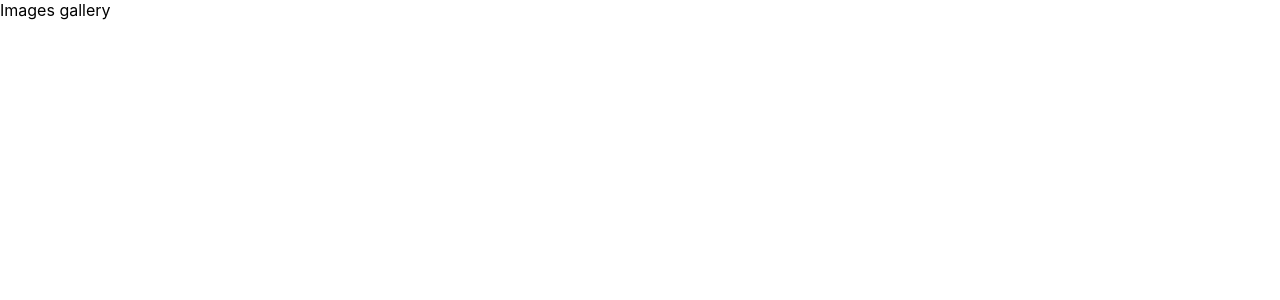
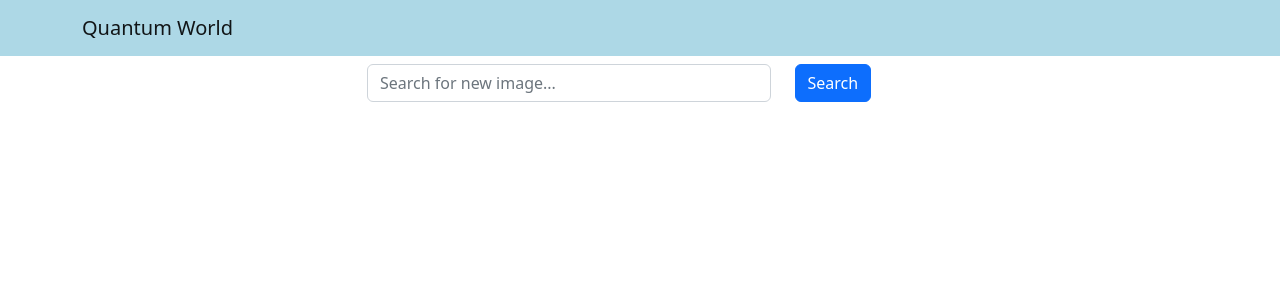
Before and after one commit to pravdo/Quantum-world, a React (Create React App) app in the folder frontend/: page / in a window 1280 px wide. Shown: the top 300 px of the page. Built offline with nearby package versions, Linux system fonts and the light colour scheme.

Commit message:
search component structure

```diff
--- a/frontend/package.json
+++ b/frontend/package.json
@@ -6,7 +6,9 @@
     "@testing-library/jest-dom": "^5.16.5",
     "@testing-library/react": "^13.4.0",
     "@testing-library/user-event": "^13.5.0",
+    "bootstrap": "^5.2.3",
     "react": "^18.2.0",
+    "react-bootstrap": "^2.7.0",
     "react-dom": "^18.2.0",
     "react-scripts": "5.0.1",
     "web-vitals": "^2.1.4"
--- a/frontend/src/App.js
+++ b/frontend/src/App.js
@@ -1,5 +1,14 @@
-function App() {
-  return <div className="App">Images gallery</div>;
-}
+import "bootstrap/dist/css/bootstrap.min.css";
+import Header from "./components/Header";
+import Search from "./components/Search";
+
+const App = () => {
+  return (
+    <div>
+      <Header title="Quantum World" />
+      <Search />
+    </div>
+  );
+};
 
 export default App;
--- /dev/null
+++ b/frontend/src/components/Header.js
@@ -0,0 +1,17 @@
+import { Navbar, Container } from "react-bootstrap";
+
+const navbarStyle = {
+  backgroundColor: "lightblue",
+};
+
+const Header = ({ title }) => {
+  return (
+    <Navbar style={navbarStyle} variant="light">
+      <Container>
+        <Navbar.Brand href="/">{title}</Navbar.Brand>
+      </Container>
+    </Navbar>
+  );
+};
+
+export default Header;
--- /dev/null
+++ b/frontend/src/components/Search.js
@@ -0,0 +1,33 @@
+import Container from "react-bootstrap/Container";
+import Row from "react-bootstrap/Row";
+import Col from "react-bootstrap/Col";
+import Form from "react-bootstrap/Form";
+import { Button } from "react-bootstrap";
+
+const Search = () => {
+  return (
+    <Container className="mt-2">
+      <Row className="justify-content-center">
+        <Col xs={12} md={8} lg={6}>
+          <Form>
+            <Row>
+              <Col xs={9}>
+                <Form.Control
+                  type="email"
+                  placeholder="Search for new image..."
+                />
+              </Col>
+              <Col>
+                <Button variant="primary" type="submit">
+                  Search
+                </Button>
+              </Col>
+            </Row>
+          </Form>
+        </Col>
+      </Row>
+    </Container>
+  );
+};
+
+export default Search;
```
Also changed, not shown: 1 other file (tests, documents, lock files or other folders).
